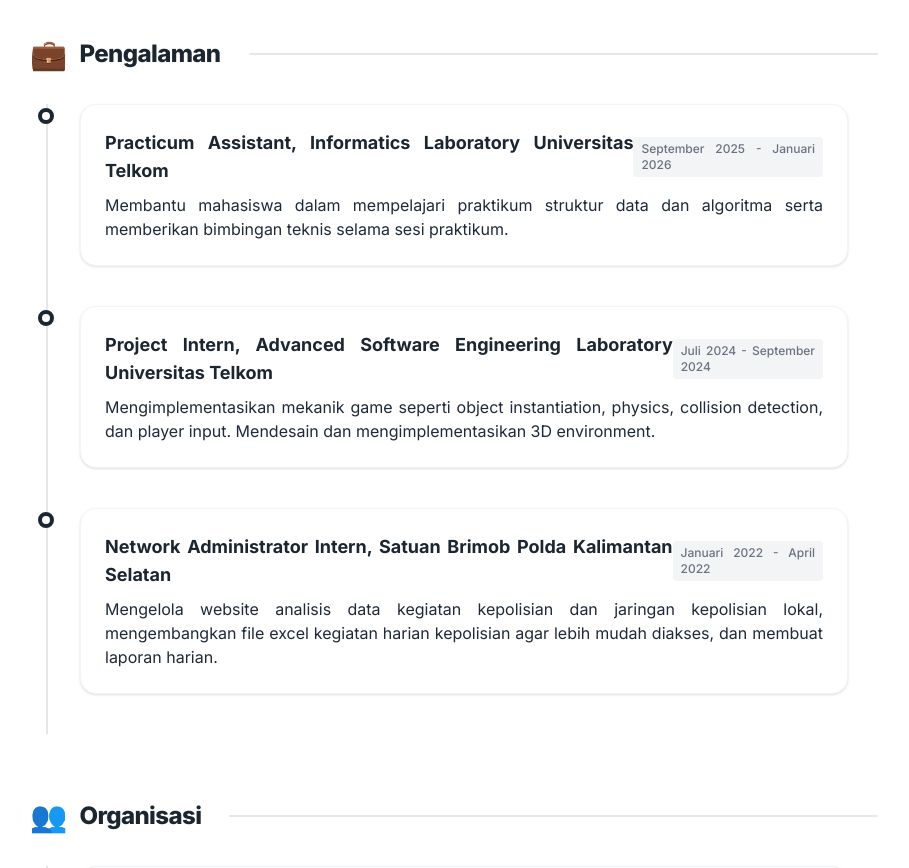
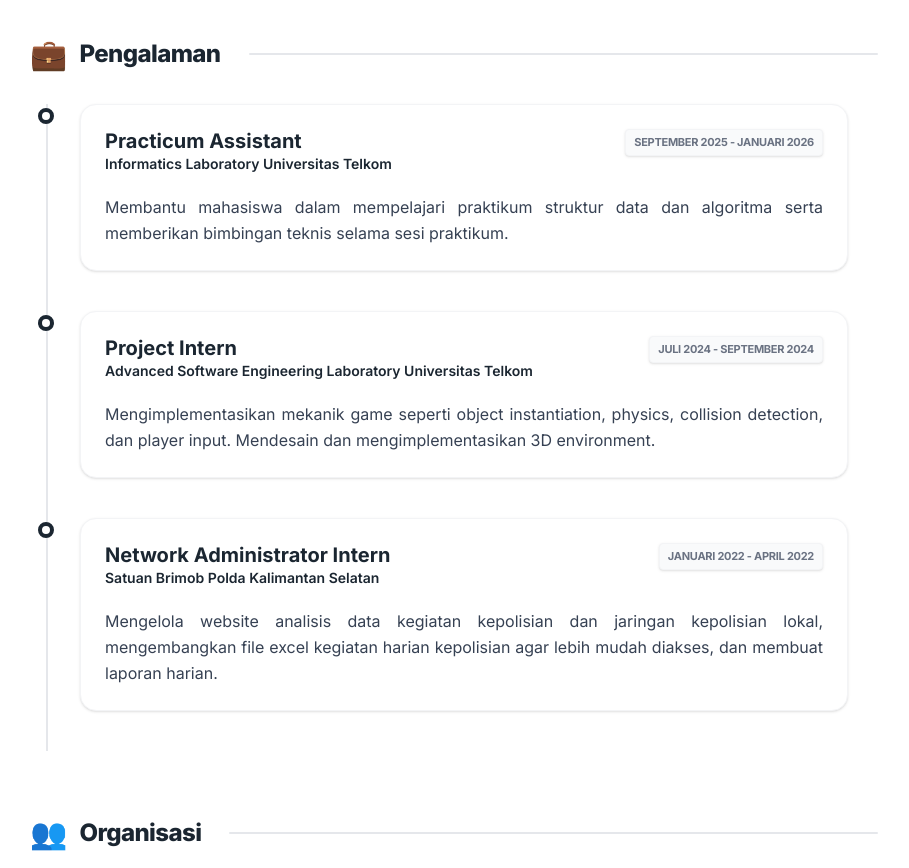
Before and after one commit to NeoRyumasil/WebPortofolio, a Next.js app: page /about in a window 1280 px wide. Shown: the part 1200-2068 px from the top of the page, without its empty margins (186-1095 px from the left). Built offline with nearby package versions, Linux system fonts and the light colour scheme.

Commit message:
EDIT : About Experience

```diff
--- a/src/app/about/page.tsx
+++ b/src/app/about/page.tsx
@@ -52,11 +52,22 @@ export default function About() {
           <SectionTitle icon="💼" title="Pengalaman" />
           {experienceData.map((exp, index) => (
             <InfoCard key={index}>
-              <div className="flex flex-col md:flex-row md:justify-between md:items-center mb-2">
-                <h4 className="font-bold text-lg text-[#1B2631] max-w-xl">{exp.role}, {exp.place}</h4>
-                <span className="text-xs font-medium text-gray-500 bg-gray-100 px-2 py-1 rounded">{exp.duration}</span>
+              <div className="flex justify-between items-start gap-4 mb-3">
+                <div className="flex-1">
+                  <h4 className=" font-bold text-lg md:text-xl text-[#1B2631] leading-tight">
+                    {exp.role}
+                  </h4>
+                  <p className="text-sm text-[#1B2631] font-semibold mb-2">
+                    {exp.place}
+                  </p>
+                </div>
+                  <span className="shrink-0 text-[9px] md:text-[11px] font-bold uppercase tracking-tight text-gray-500 bg-gray-50 px-2 py-1 rounded border border-gray-100 shadow-sm">
+                    {exp.duration}
+                  </span>
               </div>
-              <p className="text-gray-800">{exp.desc}</p>
+              <p className="text-gray-700 text-sm md:text-base leading-relaxed">
+                 {exp.desc}
+              </p>
             </InfoCard>
           ))}
 
```
